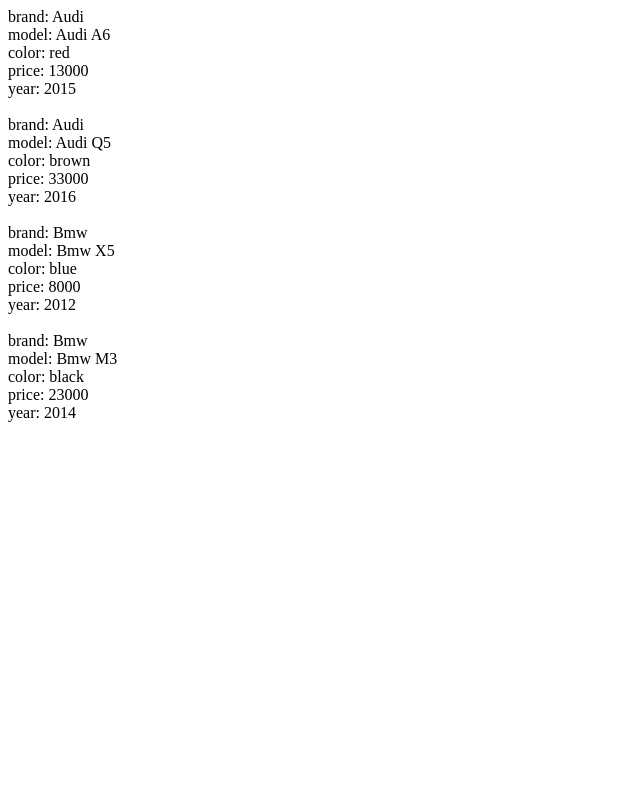
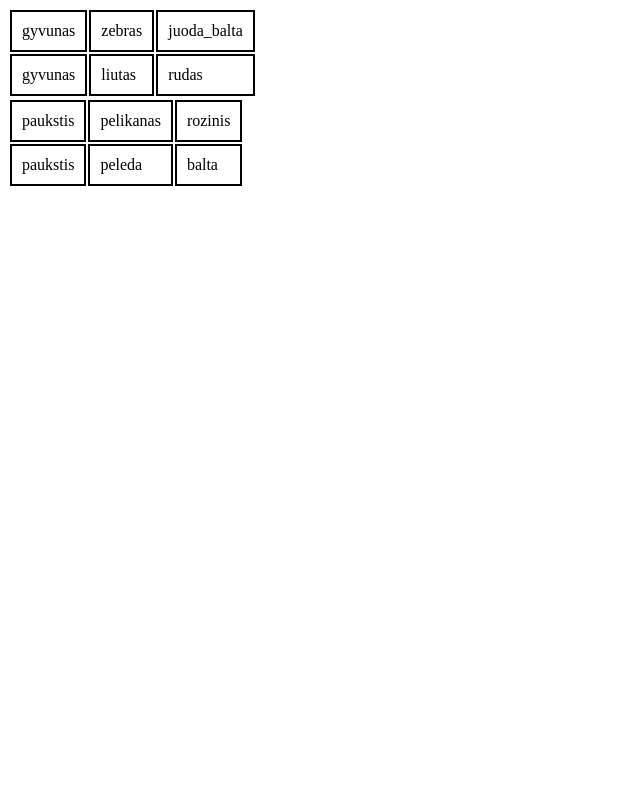
Before and after one commit to RasaJuraitiene/PHP-uzduotys2, a PHP site: page /index-funkcijos.php in a window 1280 px wide. Shown: the whole page, without its empty margins (0-640 px from the left). Run offline with PHP 8.4, Linux system fonts and the light colour scheme.

Commit message:
Uzduotis zoo pauksciai gyvunai BAIGTAS

```diff
--- a/index-funkcijos.php
+++ b/index-funkcijos.php
@@ -1,88 +1,116 @@
 <?php
 
-$cars =
+$zoo =
 [
-$car = new Cars('Audi', 'Audi A6', 'red', 13000, 2015),
-$car2 = new Cars('Audi', 'Audi Q5', 'brown', 33000, 2016),
-$car3 = new Cars('Bmw', 'Bmw X5', 'blue', 8000, 2012),
-$car4 = new Cars('Bmw', 'Bmw M3', 'black', 23000, 2014),
+$gyvunas = new Zoo('gyvunas','zebras', 'juoda_balta' ),
+$paukstis = new Zoo('paukstis', 'pelikanas', 'rozinis'),
+$gyvunas2 = new Zoo('gyvunas', 'liutas', 'rudas'),
+$paukstis2 = new Zoo('paukstis', 'peleda', 'balta'),
 ];
 
 
-class Cars
+class Zoo
 {
-    public $brand;
-    public $model;
-    public $color;
-    public $price;
-    public $year;
-    public $cars;
+    public $tipas;
+    public $rusis;
+    public $spalva;
 
-    function __construct($brand, $model, $color, $price, $year)
+    function __construct($tipas, $rusis, $spalva)
     {
-        $this->brand = $brand;
-        $this->model = $model;
-        $this->color = $color;
-        $this->price = $price;
-        $this->year = $year;
+        $this->tipas = $tipas;
+        $this->rusis = $rusis;
+        $this->spalva = $spalva;
     }
 
     function get_all_info()
     {
-        return $this->brand . ' ' . $this->model . ' ' . $this->color . ' ' . $this->price . ' ' . $this->year;
+        return $this->tipas . ' ' . $this->rusis . ' ' . $this->spalva;
     }
 
-    function get_all_cars($array)
+    function get_item_tipas()
     {
-        $result = '';
-        foreach ($array as $car) {
-            foreach ($car as $stat => $value) {
-                if ($stat == 'cars') {
-                    continue;
-                }
-                $result .= $stat . ': ' . $value . '<br>';
+        return $this->tipas;
+    }
+    function get_item_rusis()
+    {
+        return $this->rusis;
+    }
+    function get_item_spalva()
+    {
+        return $this->spalva;
+    }
+
+    function get_all_gyvunai($zoo)
+    {
+        $card1 = [];
+        $card2 = [];
+
+        foreach ($zoo as $objektas) {
+            if ($objektas->get_item_tipas() == 'gyvunas') {
+                $card1[] = $objektas;
+            } else {
+                $card2[] = $objektas;
             }
-            $result .= '<br>';
         }
-        return $result;
+        return[
+            'gyvunas'=>$card1,
+            'paukstis'=>$card2,
+        ];
     }
 }
+    function get_table($array, $key)
+    {
+        foreach ($array[$key] as $value){
+         print '
+            <tr>
+                <td>' . $value->get_item_tipas() . '</td>
+                <td>' . $value->get_item_rusis() . '</td>
+                <td>' . $value->get_item_spalva() . '</td>
+            </tr>
+        ';
+           }
+}
+$zoo = $gyvunas->get_all_gyvunai($zoo);
 
-print $car->get_all_cars($cars);
+//    function get_all_cars($array)
+//    {
+//        $result = '';
+//        foreach ($array as $car) {
+//            foreach ($car as $stat => $value) {
+//                if ($stat == 'cars') {
+//                    continue;
+//                }
+//                $result .= $stat . ': ' . $value . '<br>';
+//            }
+//            $result .= '<br>';
+//        }
+//        return $result;
+//    }
+//}
+//
+//print $car->get_all_cars($cars);
 
 ?>
 
 <html>
 <head>
     <title>Person</title>
-<!--    <style>-->
-<!--        section {-->
-<!--            width: 80vw;-->
-<!--            height: 100vh;-->
-<!--            margin: 0 auto;-->
-<!--        }-->
-<!---->
-<!--        table, th, td   {-->
-<!--            border: 2px solid black;-->
-<!--            border-collapse: collapse;-->
-<!--        }-->
-<!--    </style>-->
+    <style>
+        tr, td, th {
+            border: 2px solid black;
+            border-collapse: collapse;
+            padding: 10px;
+        }
+    </style>
 </head>
 <body>
-<!--<section>-->
-<!--    <table>-->
-<!--        <thead>-->
-<!--        <tr>-->
-<!--            <th>Name</th>-->
-<!--            <th>Surname</th>-->
-<!--            <th>ID</th>-->
-<!--        </tr>-->
-<!--        </thead>-->
-<!--        <tbody>-->
-<!--        --><?php //print $pirmas->get_table_row(); ?>
-<!--        --><?php //print $pirmas2->get_table_row(); ?>
-<!--        </tbody>-->
-<!--    </table>-->
-<!--</section>-->
+<body>
+<table>
+    <?php get_table($zoo, 'gyvunas'); ?>
+</table>
+<table>
+    <?php get_table($zoo, 'paukstis'); ?>
+</table>
+</body>
 </body>
 </html>
```
